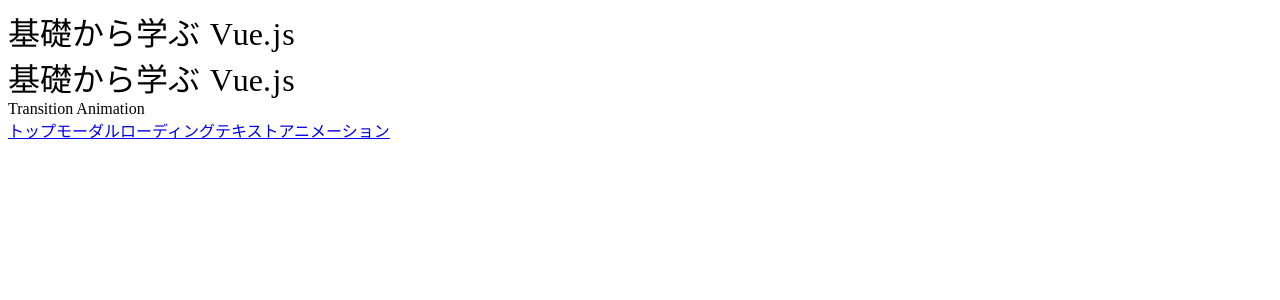
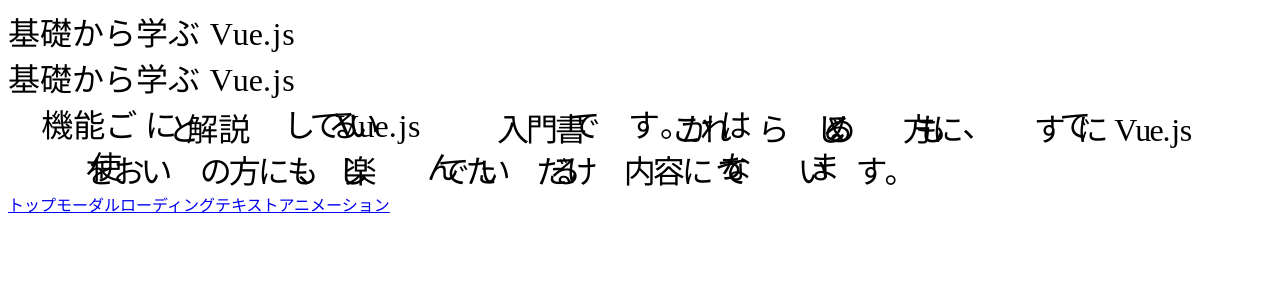
Before and after one commit to Hiromi-I/vue-practice, a Vue app: page /text-animation in a window 1280 px wide. Shown: the top 300 px of the page. Built offline with nearby package versions, Linux system fonts and the light colour scheme.

Commit message:
TransitionAnimationを実装

```diff
--- a/src/components/TransitionAnimation.vue
+++ b/src/components/TransitionAnimation.vue
@@ -1,3 +1,69 @@
 <template>
-  <div>Transition Animation</div>
+  <div>
+    <transition-group tag="div" class="title">
+      <span v-for="el in text" :key="el.id" class="item" v-text="el.text" />
+    </transition-group>
+  </div>
 </template>
+
+<script>
+export default {
+  data() {
+    return {
+      index: 0,
+      original: [
+        "機能ごとに解説している Vue.js 入門書です。これからはじめる方にも、すでに Vue.js をお使いの方にも、楽しんでいただける内容になっています。",
+        "Vue.js は直感的に使える機能が多く、雰囲気で使ってしまいがちです。どんなメリット＆デメリットがあるかも解説しているため、しっかりと学習できます。",
+        "各チャプターやセクションは、基本的に独立した解説になっています。そのため、知りたい機能をピックアップして学習できます。"
+      ],
+      messages: [],
+      text: ""
+    };
+  },
+  methods: {
+    ticker() {
+      setTimeout(() => {
+        this.index = this.index < this.messages.length - 1 ? this.index + 1 : 0;
+        this.text = this.messages[this.index];
+        this.ticker();
+      }, 5000);
+    },
+    convText(text) {
+      const alms = {};
+      const result = text.split("").map(el => {
+        alms[el] = alms[el] ? ++alms[el] : 1;
+        return { id: `${el}_${alms[el]}`, text: el };
+      });
+      return Object.freeze(result);
+    }
+  },
+  created() {
+    this.messages = this.original.map(el => this.convText(el));
+    this.text = this.messages[0];
+    this.ticker();
+  }
+};
+</script>
+
+<style scoped>
+.title {
+  font-size: 2rem;
+}
+.item {
+  display: inline-block;
+  min-width: 0.3em;
+}
+.v-enter-active,
+.v-leave-active,
+.v-move {
+  transition: all 1s;
+}
+.v-leave-active {
+  position: absolute;
+}
+.v-enter,
+.v-leave-to {
+  opacity: 0;
+  transform: translateY(-30px);
+}
+</style>
```
